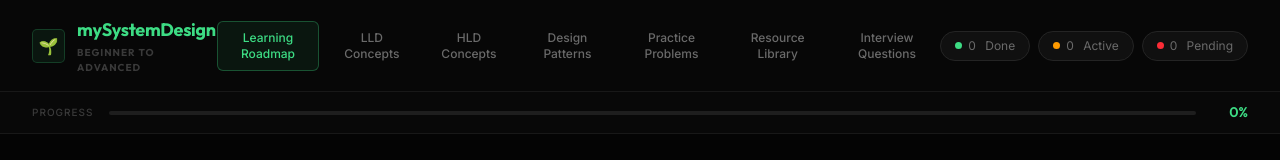
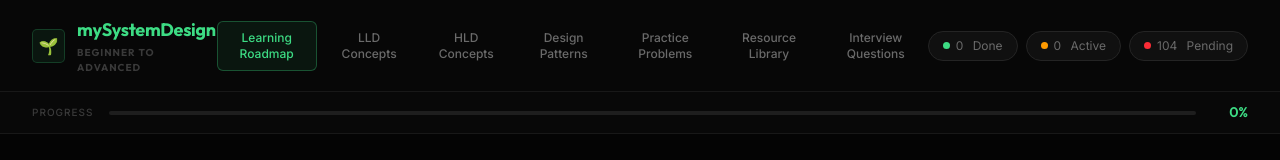
Before and after one commit to Ankit-cs/rd, a Next.js app in the folder lldSheet/: page / in a window 1280 px wide. Shown: the top 160 px of the page. Built offline with nearby package versions, Linux system fonts and the light colour scheme.

Commit message:
updated codebase

```diff
--- a/lldSheet/app/page.tsx
+++ b/lldSheet/app/page.tsx
@@ -14,51 +14,40 @@ import { LLD_TOPICS } from '../src/data/lld';
 import { HLD_TOPICS } from '../src/data/hld';
 import { PATTERNS } from '../src/data/patterns';
 import { PRACTICE } from '../src/data/pract';
+import { loadProgress, saveProgress, ProgressMap } from '../src/utils/storage';
 
 export default function Home() {
   const [activeTab, setActiveTab] = useState('roadmap');
-  const [progressMap, setProgressMap] = useState<Record<string, string>>({});
+  const [progressMap, setProgressMap] = useState<ProgressMap>({});
   const [isClient, setIsClient] = useState(false);
 
   useEffect(() => {
     setIsClient(true);
-    try {
-      const stored = localStorage.getItem('sdt-p');
-      if (stored) {
-        const parsed = JSON.parse(stored);
-
-        // Migrate old HTML values ('not-started', 'active', 'completed') to new values ('ns', 'ac', 'dn')
-        const migrated: Record<string, string> = {};
-        for(const key in parsed) {
-          let val = parsed[key];
-          if(val === 'not-started') val = 'ns';
-          if(val === 'active') val = 'ac';
-          if(val === 'completed') val = 'dn';
-          migrated[key] = val;
-        }
-        setProgressMap(migrated);
-      }
-    } catch(e) {}
+    setProgressMap(loadProgress());
   }, []);
 
-  const updateProgress = (id: string, status: string) => {
-    setProgressMap(prev => {
-      const next = { ...prev, [id]: status };
-      try {
-        localStorage.setItem('sdt-p', JSON.stringify(next));
-      } catch(e) {}
-      return next;
-    });
+  const updateProgress = (id: string, val: string) => {
+    const newMap = { ...progressMap, [id]: val };
+    setProgressMap(newMap);
+    saveProgress(newMap);
   };
 
   const allTasks = [...LLD_TOPICS, ...HLD_TOPICS, ...PATTERNS, ...PRACTICE];
   const totalTasks = allTasks.length;
   const doneTasks = allTasks.filter(p => progressMap[p.id] === 'dn').length;
+  const activeTasks = allTasks.filter(p => progressMap[p.id] === 'ac').length;
+  const pendingTasks = totalTasks - doneTasks - activeTasks;
   const progressPercent = totalTasks === 0 ? 0 : Math.round((doneTasks / totalTasks) * 100);
 
   return (
     <div className="min-h-screen bg-bg font-sans text-text-main">
-      <Header activeTab={activeTab} setActiveTab={setActiveTab} />
+      <Header
+        activeTab={activeTab}
+        setActiveTab={setActiveTab}
+        cDone={isClient ? doneTasks : 0}
+        cActive={isClient ? activeTasks : 0}
+        cNS={isClient ? pendingTasks : 0}
+      />
       <ProgressBar progress={isClient ? progressPercent : 0} />
       <main className="pb-16">
         {activeTab === 'roadmap' && <Roadmap />}
```
